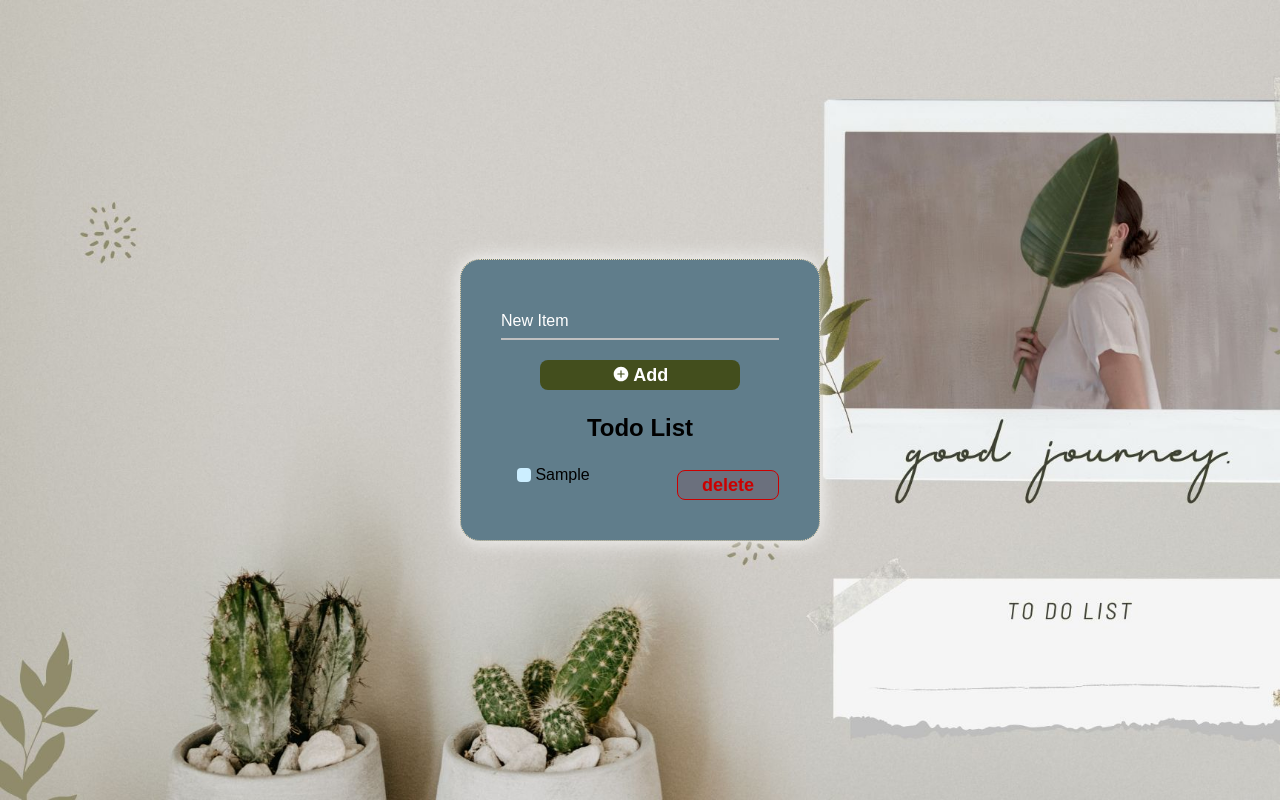
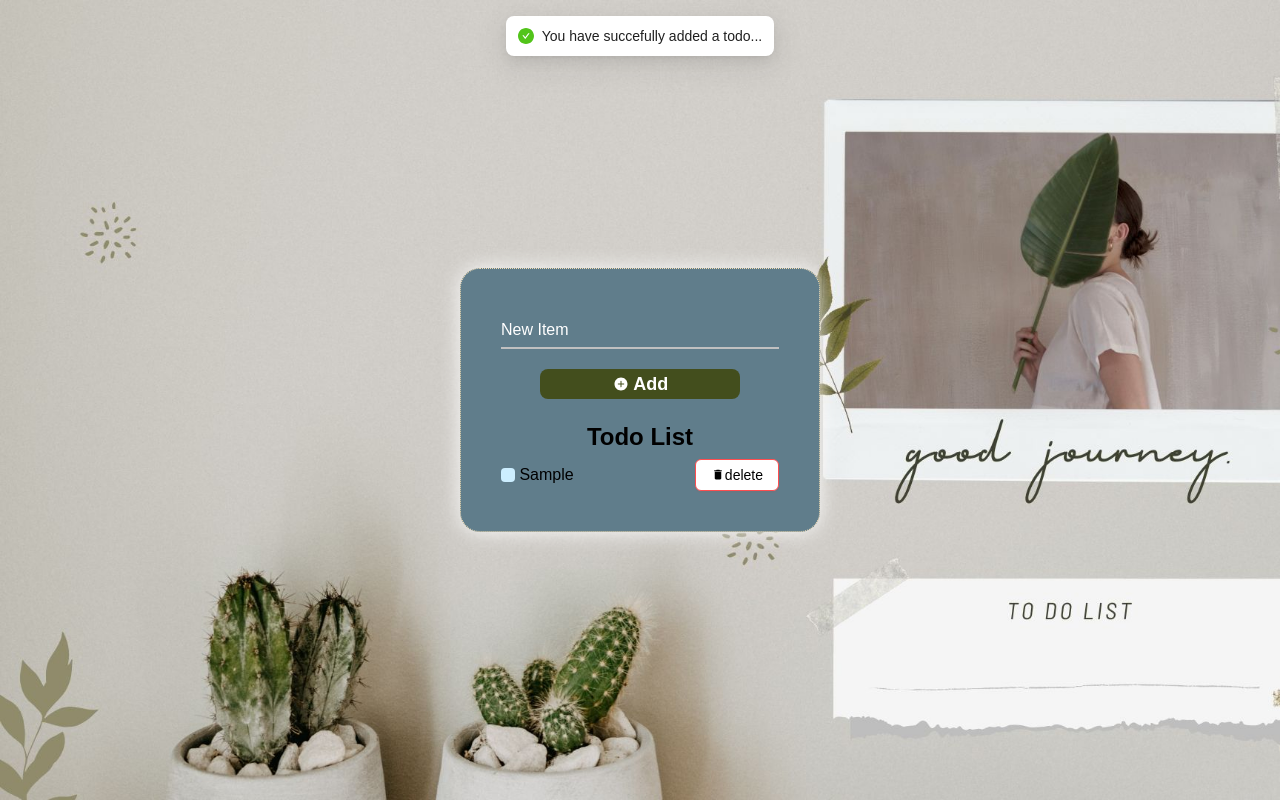
Before and after one commit to ardsb/todo-list-app, a React (Vite) app: page / in a window 1280 px wide. Both pictures are taken after typing "Sample" into the empty fields and a click on the button "Add". Built offline with nearby package versions, Linux system fonts and the light colour scheme.

Commit message:
finilized the pages

```diff
--- a/package.json
+++ b/package.json
@@ -11,6 +11,8 @@
   },
   "dependencies": {
     "@react-icons/all-files": "^4.1.0",
+    "antd": "^5.6.2",
+    "cogo-toast": "^4.2.3",
     "react": "^18.2.0",
     "react-dom": "^18.2.0",
     "react-icons": "^4.9.0",
--- a/src/App.jsx
+++ b/src/App.jsx
@@ -2,6 +2,9 @@
 import "./styles.css"
 import { useState } from "react"
 import { NewTodoForm } from "./NewTodoForm"
+import { Button } from 'antd';
+import {MdDelete} from "@react-icons/all-files/md/MdDelete"
+
 
 function App() {
 
@@ -61,9 +64,14 @@ function App() {
                   {todo.title}
 
                 </label>
-                <button onClick={() => deleteTodo(todo.id)} className="btn btn-danger">
-                  delete
-                </button>
+
+                <Button danger onClick={() => deleteTodo(todo.id)} className="btnDelete">
+                <div className="btnDeleteIconLayout">
+                  <MdDelete className="deleteIcon" />delete
+                  </div>
+                </Button>
+
+
 
               </li>
             </>
--- a/src/NewTodoForm.jsx
+++ b/src/NewTodoForm.jsx
@@ -1,10 +1,21 @@
 import { useState } from "react"
 import {IoIosAddCircle} from "@react-icons/all-files/io/IoIosAddCircle"
+import { message } from 'antd';
+
 
 // eslint-disable-next-line react/prop-types
 export function NewTodoForm({ onSubmit }) {
   const [newItem, setNewItem] = useState("")
+  const [messageApi, contextHolder] = message.useMessage();
+  const success = () => {
+    messageApi.open({
+      type: 'success',
+      content: 'You have succefully added a todo...',
+    });
+  };
+
   function handleSubmit(e) {
+
 
     e.preventDefault()
 
@@ -15,6 +26,8 @@ export function NewTodoForm({ onSubmit }) {
   }
 
   return (
+    <>
+
     <form className="new-item-form" onSubmit={handleSubmit}>
 
       <div className="wrapper">
@@ -24,12 +37,13 @@ export function NewTodoForm({ onSubmit }) {
           <label htmlFor="item"> New Item</label>
         </div>
       </div>
-
-      <button className="btn" >
+      {contextHolder}
+      <button className="btn" onClick={success}>
       <div className="addLayout">
-      <IoIosAddCircle/> Add
+      <IoIosAddCircle className="addIcon"/> Add
       </div>
       </button>
     </form>
+    </>
   )
 }
--- a/src/styles.css
+++ b/src/styles.css
@@ -71,7 +71,6 @@
 .list {
   margin: 0;
   padding: 0;
-  margin-left: 1rem;
   list-style: none;
 }
 
@@ -220,3 +219,27 @@
   justify-content: space-around;
   width: 60px;
 }
+.addIcon{
+  padding-top: 2px;
+}
+
+.btnDelete{
+  background-color: red;
+  color: black !important;
+}
+
+.btnDeleteIcon{
+  height: 2px;
+  padding-top: 2px;
+}
+
+.btnDeleteIconLayout{
+  display: flex;
+align-items: center;
+
+
+}
+
+.deleteIcon{
+  padding-bottom: 1px !important;
+}
```
Also changed, not shown: 1 other file (tests, documents, lock files or other folders).
